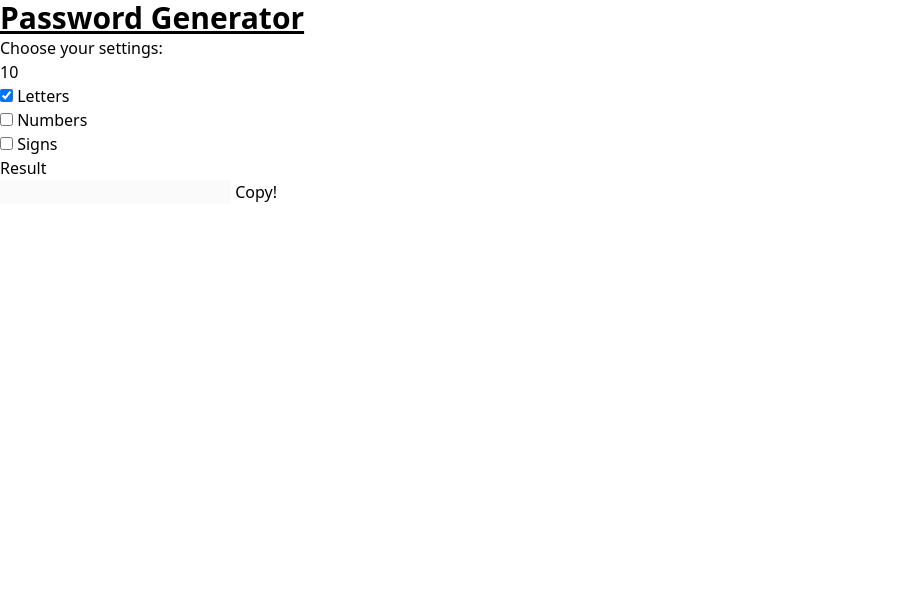
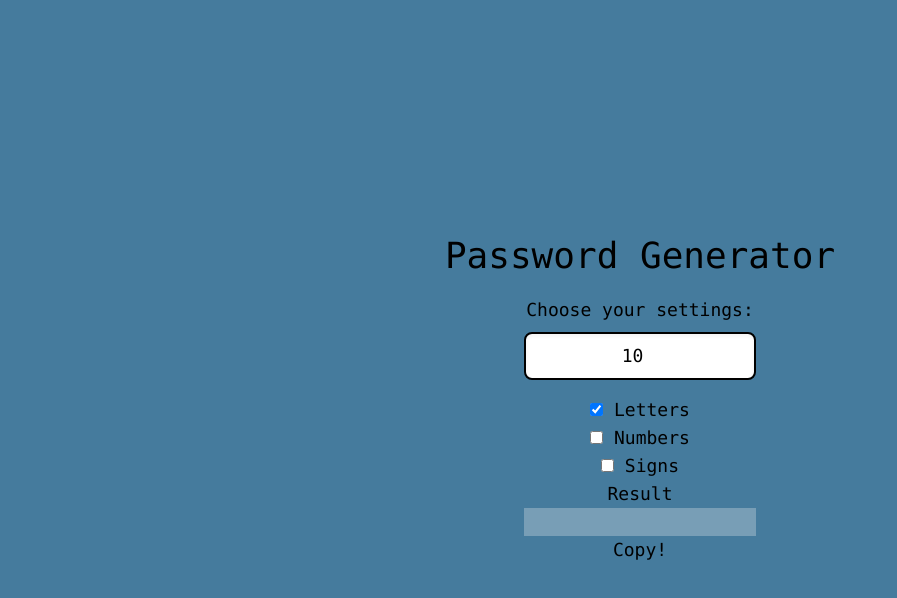
Before and after one commit to izabela-marcinkowska/password-generator, a website: page index.html in a window 1280 px wide. Shown: the whole page, without its empty margins (0-897 px from the left). Drawn offline with nearby package versions, Linux system fonts and the light colour scheme; files that its build step writes are made by us from their sources.

Commit message:
design: Add styles to header and input

```diff
--- a/index.html
+++ b/index.html
@@ -7,14 +7,15 @@
     <link href="/dist/output.css" rel="stylesheet">
     <title>Password Generator</title>
   </head>
-  <body>
+  <body class="font-serif bg-middle-blue text-center h-screen flex flex-col items-center justify-center">
     <header>
-      <h1 class="header-title text-3xl font-bold underline">Password Generator</h1>
+      <h1 class="header-title text-4xl mb-5">Password Generator</h1>
     </header>
-    <main>
+    <main class="flex flex-col text-lg">
       <form id="form" class="password-form">
-        <legend>Choose your settings:</legend>
+        <legend class="mb-2 tex-lg">Choose your settings:</legend>
         <div>
+          <div class="relative mb-4">
             <input
               type="number"
               id="amount"
@@ -22,7 +23,10 @@
               value="10"
               min="8"
               max="25"
+              placeholder="Enter amount"
+              class="form-input text-l text-center px-4 py-2 w-full rounded-lg border-2 border-gray-300 shadow-inner focus:shadow-outline focus:border-indigo-500 focus:outline-none transition ease-in-out duration-150"
             />
+          </div>
         </div>
 
         <div>
@@ -42,7 +46,7 @@
 
         <button id="result-button">Result</button>
       </form>
-      <input id="result-window" disabled></input>
+      <input id="result-window" class="text-center" disabled></input>
       <button id="btn">Copy!</button>
     </main>
   </body>
--- a/main.js
+++ b/main.js
@@ -1,4 +1,3 @@
-import "./style.css";
 import { passwordGenerator } from "./password-generator";
 
 const resultOutput = document.getElementById("result-window");
--- a/tailwind.config.js
+++ b/tailwind.config.js
@@ -2,6 +2,17 @@
 export default {
   content: ["./**/*.{html,js}"],
   theme: {
+    fontFamily: {
+      sans: ["Times New Roman", "serif"],
+      serif: ["Menlo", "sans-serif"],
+    },
+    colors: {
+      red: "#E63946",
+      white: "#F1FAEE",
+      "light-blue": "#A8DADC",
+      "middle-blue": "#457B9D",
+      "dark-blue": "#1D3557",
+    },
     extend: {},
   },
   plugins: [],
```
Lines whose indentation alone changed are shown as unchanged.
